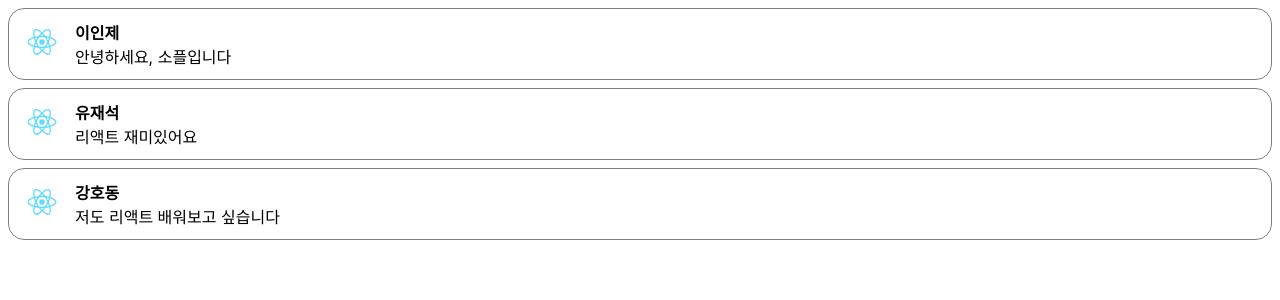
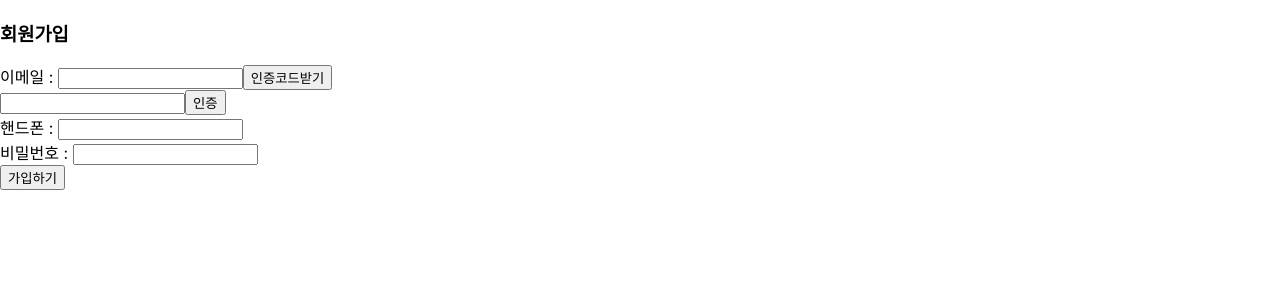
Before and after one commit to itdanja/ezen_web_2022_webapp_spring, a React (Create React App) app in the folder src/main/frontend/: page / in a window 1280 px wide. Shown: the top 300 px of the page. Built offline with nearby package versions, Linux system fonts and the light colour scheme.

Commit message:
day76 리액트에서 회원가입api 와 axios로 통신

```diff
--- a/src/main/frontend/package.json
+++ b/src/main/frontend/package.json
@@ -6,6 +6,7 @@
     "@testing-library/jest-dom": "^5.16.5",
     "@testing-library/react": "^13.4.0",
     "@testing-library/user-event": "^13.5.0",
+    "axios": "^1.2.0",
     "react": "^18.2.0",
     "react-dom": "^18.2.0",
     "react-scripts": "5.0.1",
--- /dev/null
+++ b/src/main/frontend/src/component/member/Signup.jsx
@@ -0,0 +1,65 @@
+import React from 'react';
+import styles from './signup.css';
+import axios from 'axios'; //   npm install axios 설치 했을경우만 가능
+
+function Signup( props ){
+
+    const setmember = () => {  // 1. setmember 이벤트 함수 정의 [ 화살표함수 정의 ]
+
+        let info = {    // 2. 입력받은 값 가져오기
+            memail : document.querySelector('.memail').value ,
+            mpassword : document.querySelector('.mpassword').value ,
+            mphone : document.querySelector('.mphone').value
+        }
+
+        //  @CrossOrigin(origins = "http://localhost:3000")
+        axios           // 3. axios 비동기통신 이용한 서버[spring] 통신
+            .post( "http://localhost:8080/member/setmember" ,  info ) // 요청
+            .then( res => { alert( res.data) } )                    // 응답
+
+    }
+    // 2. 인증코드 요청 함수
+    const getauth = () => {   alert(" 클릭 이벤트 ")  }
+    // 3. 타이머 함수
+    const setimer = () => {   alert(" 클릭 이벤트 ")  }
+    // 4. 인증 버튼 확인 함수
+    const authcode = () => {   alert(" 클릭 이벤트 ")  }
+    return(
+            <div>
+                <h3> 회원가입 </h3>
+                <div>
+                    이메일 : <input type="text" className="memail" />
+                    <button type="button" onClick={ getauth } className="getauthbtn"> 인증코드받기 </button><br/>
+                    <div className="authbox">
+                        <input type="text" className="authinput" />
+                        <button type="button" className="authbtn" onClick={ authcode } > 인증 </button>
+                        <span className="timerbox"></span>
+                    </div>
+                </div>
+                핸드폰 : <input type="text" className="mphone" /><br/>
+                비밀번호 : <input type="text" className="mpassword" /><br/>
+                <button type="button" onClick={ setmember } > 가입하기 </button>
+            </div>
+    );
+}
+export default Signup;
+
+/*
+
+    // class -> className 변경
+    // onclick -> onClick 변경
+        // 함수호출 -> { } jsx 표현식
+    // 태그 닫기 /tag명
+
+
+        // 비동기 통신  [ ajax vs fetch[react내장] vs axios[react별도설치] ]
+            // axios 설치방법
+                // npm : 라이브러리 빌드/관리 [ node.js ]
+                // 1. [현재 프로젝트내] npm install axios
+
+
+            // axios 비동기통신 함수
+                // axios.MethodType( "통신URL" , 전송할data  )
+                    // axios.post( ) , axios.get( )  , axios.put( )  , axios.delete( )
+
+*/
--- /dev/null
+++ b/src/main/frontend/src/component/member/signup.css
@@ -0,0 +1 @@
+*{ }
--- a/src/main/frontend/src/index.js
+++ b/src/main/frontend/src/index.js
@@ -3,6 +3,8 @@ import ReactDOM from 'react-dom/client';
 import './index.css';
 import App from './App';
 import reportWebVitals from './reportWebVitals';
+
+import Signup from './component/member/Signup'
 
 // 1. 사용할 컴포넌트 호출 [ import 컴포넌트명 from 파일명 ]
 import Library from './chapter3/Library'
@@ -38,11 +40,19 @@ const root = ReactDOM.createRoot(document.getElementById('root'));
 //      } , 1000 );
 
 // 4.
-            root.render(
-              <React.StrictMode>
-                <CommentList />
-              </React.StrictMode>
-            );
+//root.render(
+//  <React.StrictMode>
+//    <CommentList />
+//  </React.StrictMode>
+//);
+
+// 4.
+root.render(
+  <React.StrictMode>
+    <Signup />
+  </React.StrictMode>
+);
+
 
 
 
```
Also changed, not shown: 1 other file (tests, documents, lock files or other folders).
